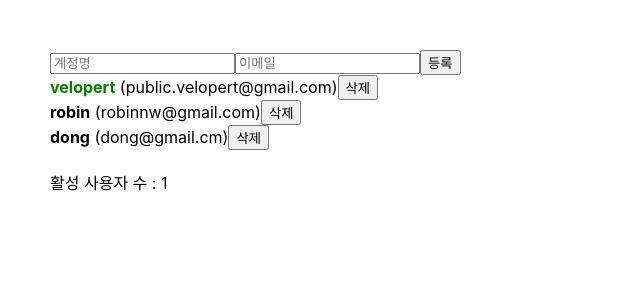
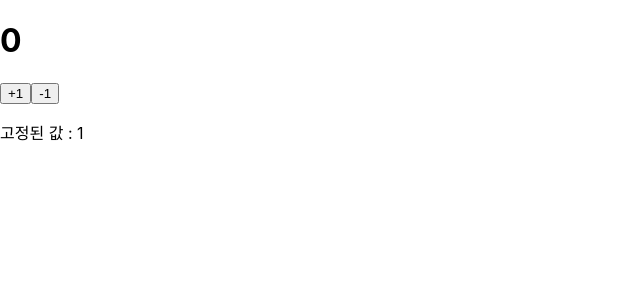
Before and after one commit to 2Paradise/begin-react, a React (Create React App) app: page / in a window 1280 px wide. Shown: the top 300 px of the page, without its empty margins (0-640 px from the left). Built offline with nearby package versions, Linux system fonts and the light colour scheme.

Commit message:
begin react git update

```diff
--- a/package.json
+++ b/package.json
@@ -6,6 +6,7 @@
     "@testing-library/jest-dom": "^4.2.4",
     "@testing-library/react": "^9.3.2",
     "@testing-library/user-event": "^7.1.2",
+    "immer": "^7.0.5",
     "react": "^16.13.1",
     "react-dom": "^16.13.1",
     "react-scripts": "3.4.1"
--- a/src/App.js
+++ b/src/App.js
@@ -1,4 +1,5 @@
 import React, {useReducer, useMemo, createContext} from 'react';
+import produce from 'immer';
 import UserList from './UserList';
 import CreateUser from "./CreateUser";
 
@@ -31,20 +32,31 @@ const initialState = {
 function reducer(state, action) {
     switch (action.type) {
         case 'CREATE_USER':
-            return{
-                inputs : initialState,
-                users : state.users.concat(action.user)
-            };
+            return produce(state, draft => {
+                draft.users.push(action.user);
+            });
+            // return{
+            //     inputs : initialState,
+            //     users : state.users.concat(action.user)
+            // };
         case 'TOGGLE_USER':
-            return{
-                ...state,
-                users : state.users.map(user => user.id === action.id ? {...user, active : !user.active} : user)
-            };
+            return produce(state, draft => {
+                const user = draft.users.find(user => user.id === action.id);
+                user.active = !user.active;
+            });
+            // return{
+            //     ...state,
+            //     users : state.users.map(user => user.id === action.id ? {...user, active : !user.active} : user)
+            // };
         case 'REMOVE_USER':
-            return{
-                ...state,
-                users : state.users.filter(user => user.id !== action.id)
-            };
+            return produce(state, draft =>{
+                const index = draft.users.findIndex(user => user.id ===action.id);
+                draft.users.splice(index, 1);
+            });
+            // return{
+            //     ...state,
+            //     users : state.users.filter(user => user.id !== action.id)
+            // };
         default:
             throw new Error('Unhandeled action');
 
--- a/src/Counter.js
+++ b/src/Counter.js
@@ -1,38 +1,80 @@
-import React, {useReducer} from "react";
+import React, {Component} from "react";
 
-function reducer(state, action){
-    switch (action.type) {
-        case 'INCREMENT' :
-            return state + 1;
-        case 'DECREMENT' :
-            return state - 1;
-        default:
-            throw new Error('Unhandled action');
+class Counter extends Component{
+    constructor(props) {
+        super(props);
+        this.state = {
+            counter : 0,
+            fixed : 1,
+            updateMe : {
+                toggleMe : false,
+                dontChangeMe : 1,
+            }
+        }
+    }
+    handleIncrease = () => {
+        console.log('increase');
+        // this.setState({
+        //     counter : this.state.counter + 1
+        // });
+
+        this.setState(state => ({
+            counter : this.state.counter + 1
+        }));
+    }
+
+    handleDecrease = () => {
+        console.log('decrease');
+        this.setState({
+            counter : this.state.counter - 1
+        });
+    }
+
+    render() {
+        return (
+        <div>
+            <h1>{this.state.counter}</h1>
+            <button onClick={this.handleIncrease} >+1</button>
+            <button onClick={this.handleDecrease}>-1</button>
+            <p>고정된 값 : {this.state.fixed}</p>
+        </div>
+        );
     }
 }
 
-function Counter (){
-
-    const [number, dispatch] = useReducer(reducer, 0);
-
-    const onIncrease = () => {
-        dispatch({
-            type : 'INCREMENT'
-        });
-    }
-    const onDecrease = () =>{
-        dispatch({
-            type : 'DECREMENT'
-        });
-    }
-
-    return (
-        <div>
-            <h1>{number}</h1>
-            <button onClick={onIncrease} >+1</button>
-            <button onClick={onDecrease}>-1</button>
-        </div>
-    )
-}
+// function reducer(state, action){
+//     switch (action.type) {
+//         case 'INCREMENT' :
+//             return state + 1;
+//         case 'DECREMENT' :
+//             return state - 1;
+//         default:
+//             throw new Error('Unhandled action');
+//     }
+// }
+//
+// function Counter (){
+//
+//     const [number, dispatch] = useReducer(reducer, 0);
+//
+//     const onIncrease = () => {
+//         dispatch({
+//             type : 'INCREMENT'
+//         });
+//     }
+//     const onDecrease = () =>{
+//         dispatch({
+//             type : 'DECREMENT'
+//         });
+//     }
+//
+//     return (
+//         <div>
+//             <h1>{number}</h1>
+//             <button onClick={onIncrease} >+1</button>
+//             <button onClick={onDecrease}>-1</button>
+//         </div>
+//     )
+// }
 
 export default Counter;
--- a/src/index.js
+++ b/src/index.js
@@ -3,10 +3,11 @@ import ReactDOM from 'react-dom';
 import './index.css';
 import App from './App';
 import * as serviceWorker from './serviceWorker';
+import Counter from "./Counter";
 
 ReactDOM.render(
   <React.StrictMode>
-    <App />
+    <Counter />
   </React.StrictMode>,
   document.getElementById('root')
 );
```
Also changed, not shown: src/Hello.js (+27 -10 lines), 1 other file (tests, documents, lock files or other folders).
